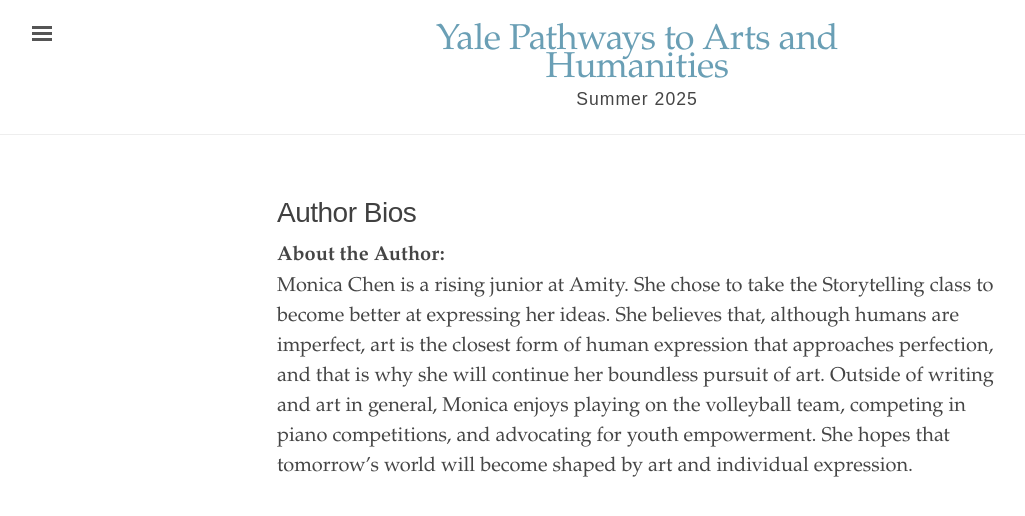
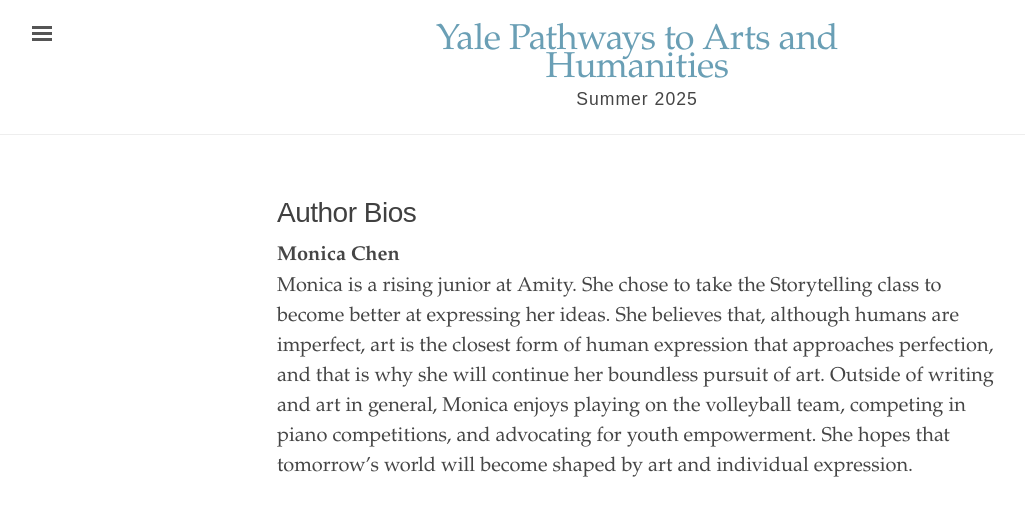
Before and after one commit to ypah-s25/storytelling, a Jekyll site: the page built from info.md, in a window 1280 px wide. Shown: the top 516 px of the page, without its empty margins (3-1028 px from the left). Built offline with Jekyll 4.4.1, drawn with Linux system fonts in a browser that asks for light colours.

Commit message:
Update info.md

```diff
--- a/info.md
+++ b/info.md
@@ -2,5 +2,5 @@
 layout: page
 title: Author Bios
 ---
-<p><strong>About the Author:</strong><br>
-Monica Chen is a rising junior at Amity. She chose to take the Storytelling class to become better at expressing her ideas. She believes that, although humans are imperfect, art is the closest form of human expression that approaches perfection, and that is why she will continue her boundless pursuit of art. Outside of writing and art in general, Monica enjoys playing on the volleyball team, competing in piano competitions, and advocating for youth empowerment. She hopes that tomorrow’s world will become shaped by art and individual expression.</p>
+<p><strong>Monica Chen</strong><br>
+Monica is a rising junior at Amity. She chose to take the Storytelling class to become better at expressing her ideas. She believes that, although humans are imperfect, art is the closest form of human expression that approaches perfection, and that is why she will continue her boundless pursuit of art. Outside of writing and art in general, Monica enjoys playing on the volleyball team, competing in piano competitions, and advocating for youth empowerment. She hopes that tomorrow’s world will become shaped by art and individual expression.</p>
```
